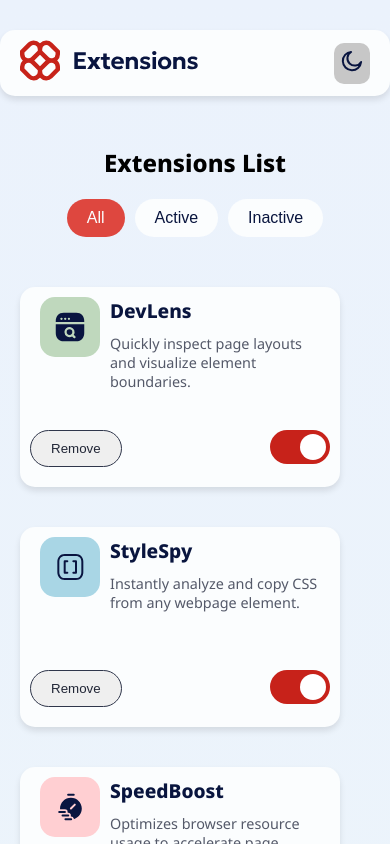
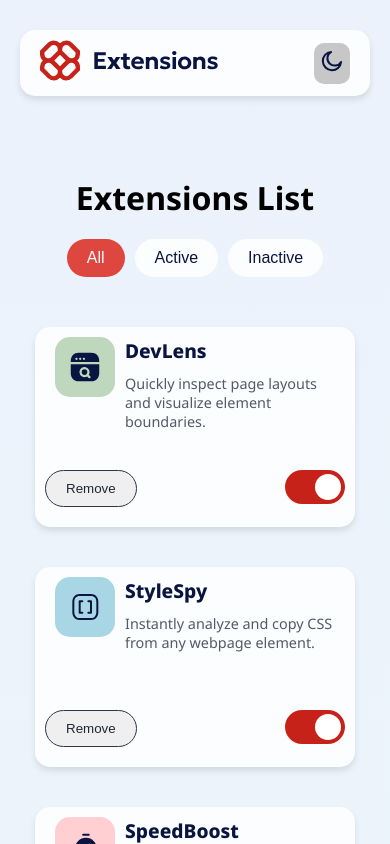
Before and after one commit to nickonyi/Browser-extensions-manager-ui-, a React (Vite) app: page / in a window 390 px wide. Shown: the top 844 px of the page. Built offline with nearby package versions, Linux system fonts and the light colour scheme.

Commit message:
enhance dark theme styles and improve mobile layout

```diff
--- a/src/styles/App.scss
+++ b/src/styles/App.scss
@@ -66,6 +66,9 @@ body.dark path[fill='#091540'] {
   padding-block: 7px;
   padding-inline: 7px;
   border-radius: 10px;
+}
+body.dark .header-theme-icon {
+  background-color: $neutral-700;
 }
 
 .header-theme-icon:hover {
@@ -247,11 +250,25 @@ ul {
   }
 }
 
-@media screen and (max-width: 400px) {
+@media screen and (max-width: 450px) {
+  body {
+    min-width: 100vw;
+  }
+  #root {
+    display: flex;
+    flex-direction: column;
+    align-items: center;
+    padding-inline: 20px;
+  }
+
   .active-bar-container {
     flex-direction: column;
     align-items: center;
     gap: 20px;
+  }
+  .active-bar-text-title {
+    font-size: 2rem;
+    font-weight: 700;
   }
   ul {
     display: flex;
```
